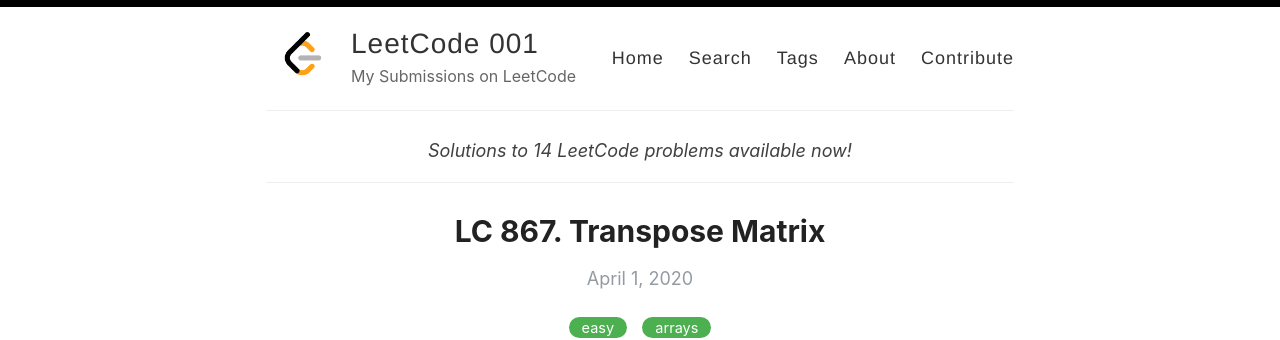
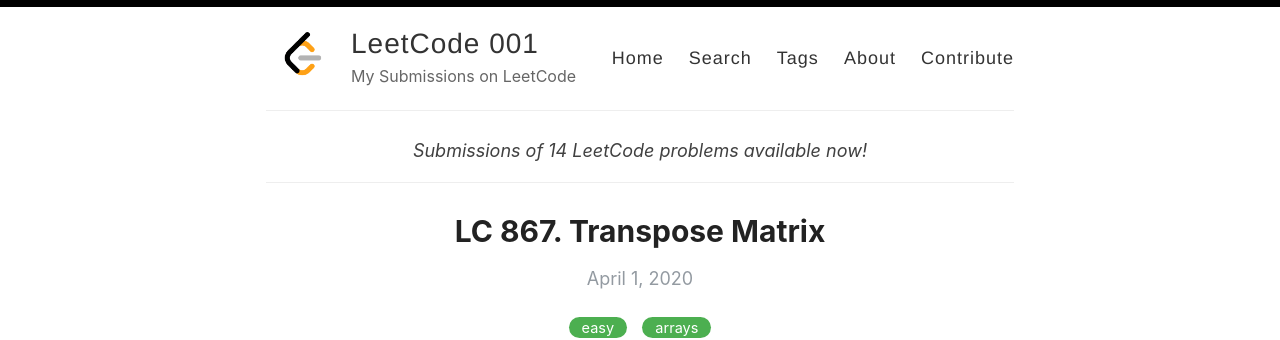
Before and after one commit to nil1729/LEETCODE-001, a Jekyll site: the page built from index.html, in a window 1280 px wide. Shown: the top 340 px of the page. Built offline with Jekyll 4.4.1, drawn with Linux system fonts in a browser that asks for light colours; the list of posts is cut into pages by our own code.

```diff
--- a/_config.yml
+++ b/_config.yml
@@ -38,10 +38,10 @@ footer-links:
 
 # Enter your Disqus shortname (not your username) to enable commenting on posts
 # You can find your shortname on the Settings page of your Disqus account
-disqus: LEETCODE-001
+disqus: https-nil1729-github-io-leetcode-001
 
 # Enter your Google Analytics web tracking code (e.g. UA-2110908-2) to activate tracking
-google_analytics: UA-130782039-3
+google_analytics: UA-162876409-1
 
 # Your website URL (e.g. http://amitmerchant1990.github.io or http://www.amitmerchant.com)
 # Used for Sitemap.xml and your RSS feed
--- a/_layouts/default.html
+++ b/_layouts/default.html
@@ -1,9 +1,9 @@
 <!DOCTYPE html>
 <html>
+
 <head>
     <title>{% if page.title %}{{ page.title }} – {% endif %}{{ site.name }} – {{ site.description }}</title>
-    {% seo title=false %}
-    {% include meta.html %}
+    {% seo title=false %} {% include meta.html %}
 
     <link rel="stylesheet" type="text/css" href="{{ site.baseurl }}/assets/style.css" />
     <link rel="alternate" type="application/rss+xml" title="{{ site.name }} - {{ site.description }}" href="{{ site.baseurl }}/feed.xml" />
@@ -40,9 +40,8 @@
         <div class="wrapper-main">
             <div id="main" role="main" class="container">
                 {% if paginator %}
-          <p id="postCount">Solutions to {{ paginator.total_posts }} LeetCode problems available now!</p>
-          {% endif %}
-          {{ content }}
+                <p id="postCount">Submissions of {{ paginator.total_posts }} LeetCode problems available now!</p>
+                {% endif %} {{ content }}
             </div>
         </div>
 
@@ -57,4 +56,5 @@
 
     {% include analytics.html %}
 </body>
+
 </html>
```
Lines whose indentation alone changed are shown as unchanged.
